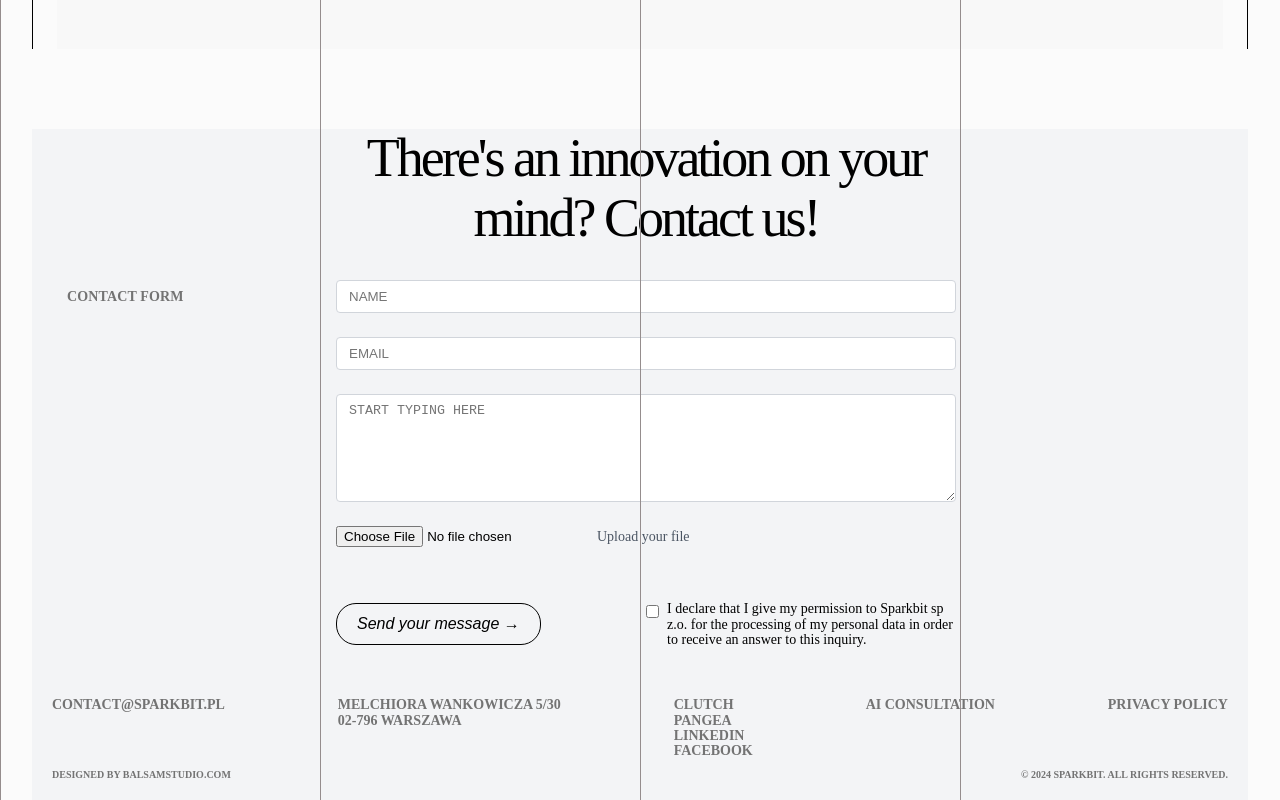
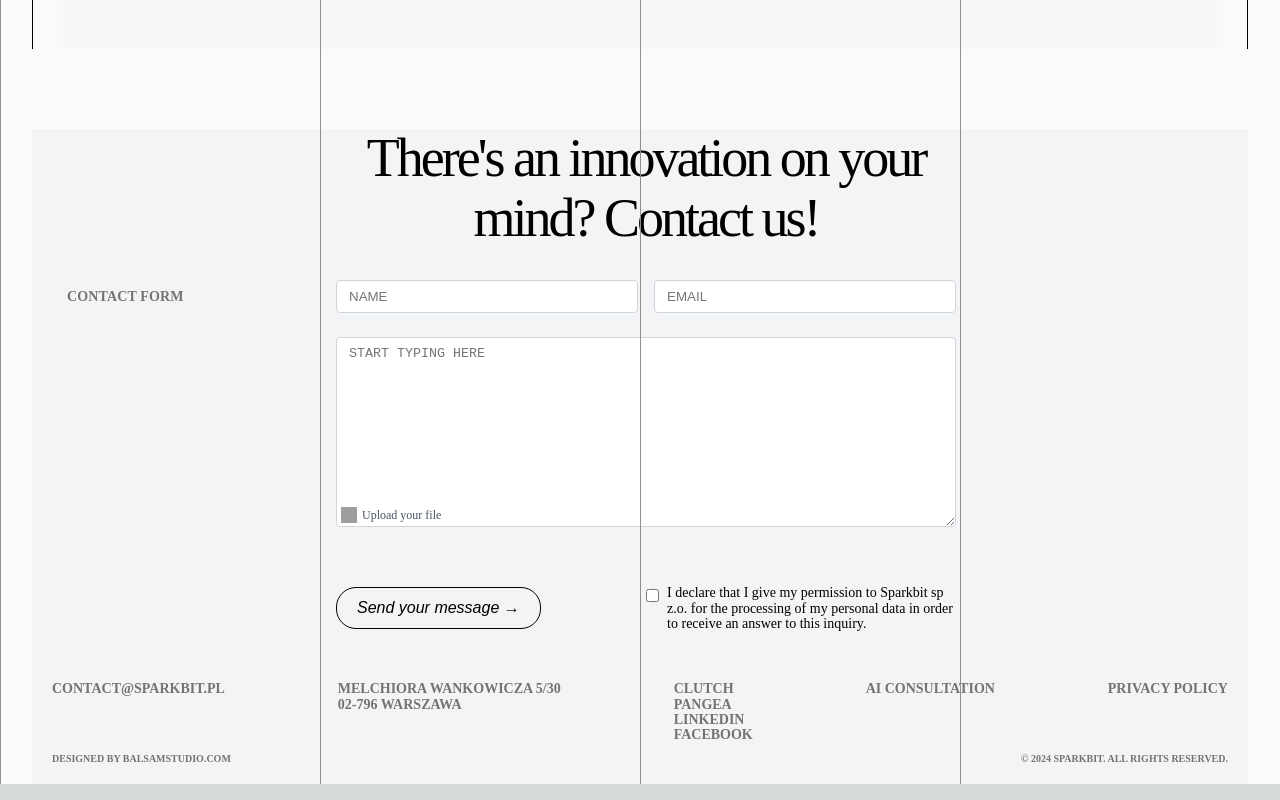
Before and after one commit to Shubham-SumFactor/project-sparkbit, a Next.js app: page / in a window 1280 px wide. Shown: the part 5567-6367 px from the top of the page. Built offline with nearby package versions, Linux system fonts and the light colour scheme; grey boxes are pictures that could not be loaded.

Commit message:
footer / contact us section updated

```diff
--- a/pages/components/contactUs/ContactUs.module.css
+++ b/pages/components/contactUs/ContactUs.module.css
@@ -45,8 +45,9 @@
 }
 
 .inputGroup {
-    display: grid;
-    gap: 1.5rem;
+    /* display: grid; */
+    display: flex;
+    gap: 1rem;
 }
 
 .input,
@@ -165,6 +166,49 @@
 
 
 
+.fileUpload {
+    position: relative;
+    display: inline-block;
+    border: 1px solid red;
+}
+
+.textareaContainer {
+    position: relative;
+}
+
+.textarea {
+    width: 100%;
+    padding-bottom: 30px;
+}
+
+.fileLabel {
+    position: absolute;
+    bottom: 5px;
+    left: 5px;
+    display: flex;
+    align-items: center;
+    cursor: pointer;
+    font-size: 12px;
+    margin: 3px 0;
+}
+
+.uploadIcon {
+    width: 16px;
+    height: 16px;
+    margin-right: 5px;
+}
+
+.fileInput {
+    display: none;
+}
+
+
+/* images one slide starts*/
+
+/* images one slide ends */
+
+
+
 @media (max-width: 768px) {
 
     .title {
@@ -175,7 +219,9 @@
         letter-spacing: normal;
         line-height: 59.4px;
     }
+
     .inputGroup {
+        display: grid;
         grid-template-columns: 1fr;
     }
 
--- a/pages/components/contactUs/ContactUs.tsx
+++ b/pages/components/contactUs/ContactUs.tsx
@@ -51,24 +51,30 @@ export default function ContactUs() {
                                 required
                             />
                         </div>
+
+                        <div className={styles.textareaContainer}>
                             <textarea
                                 name="message"
                                 placeholder="START TYPING HERE"
                                 value={formData.message}
                                 onChange={handleChange}
-                            rows={6}
+                                rows={10}
                                 className={styles.textarea}
                                 required
                             ></textarea>
-                        <div className={styles.fileUpload}>
+                            <label htmlFor="file-input" className={styles.fileLabel}>
+                                <img src="/uploadIcon.svg" alt="Upload" className={styles.uploadIcon} />
+                                Upload your file
+                            </label>
                             <input
                                 type="file"
                                 name="file"
+                                id="file-input"
                                 onChange={handleChange}
                                 className={styles.fileInput}
                             />
-                            <span className={styles.fileLabel}>Upload your file</span>
                         </div>
+
 
                         <div className={styles.msgContent}>
                             <button type="submit" className={styles.submitButton}>
```
Lines whose indentation alone changed are shown as unchanged.
